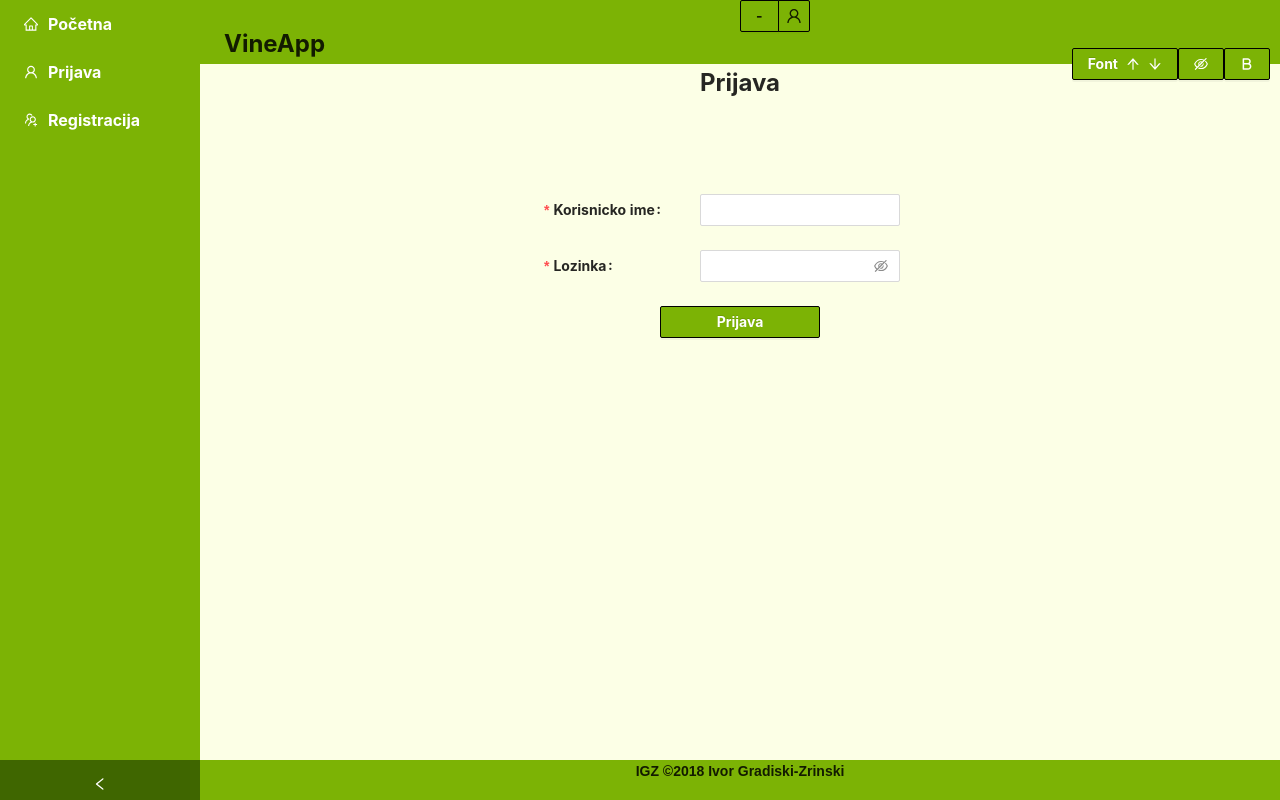
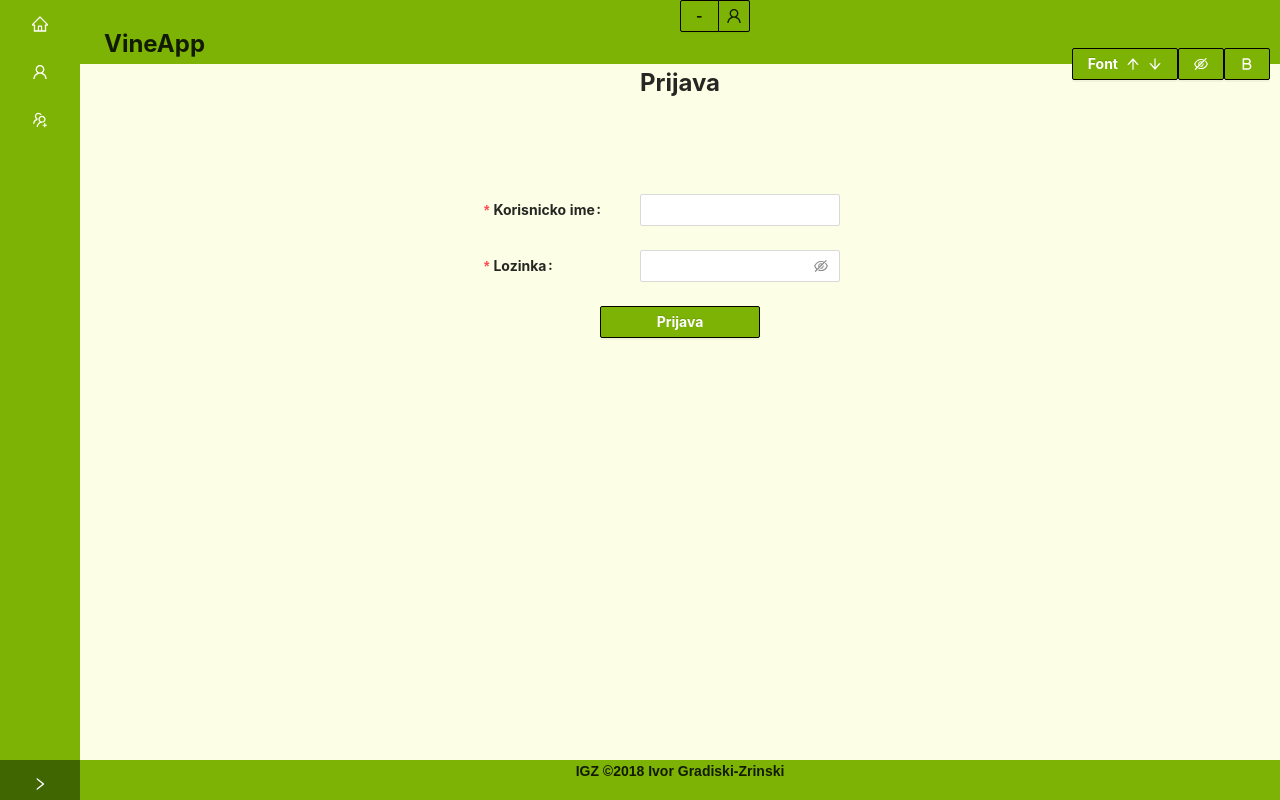
Before and after one commit to igradiski/VineApp, a React (Create React App) app in the folder vinefrontts/: page /VineApp/login in a window 1280 px wide. Built offline with nearby package versions, Linux system fonts and the light colour scheme; no server answers.

Commit message:
Scalability i scroll V1

```diff
--- a/vinefrontts/src/components/forms/LoginForm/LoginCSS.css
+++ b/vinefrontts/src/components/forms/LoginForm/LoginCSS.css
@@ -1,4 +1,4 @@
-login-div{
+.login-div{
     text-align: center;
     width: 100%;
     height: auto;
@@ -7,11 +7,12 @@ login-div{
     margin-right: auto;
 }
 .ant-form{
-    width: 80vh;
+    width: 80%;
     height: auto;
     text-align: center;
     display: inline-block;
-    padding-top: 10vh;
+    padding-top: 10%;
+    overflow: scroll;
 }
 .ant-form-item-control-input{
     text-align: center;
@@ -21,8 +22,7 @@ login-div{
     font-weight: bold;
 }
 .input-login{
-    width: 25vh;
-
+    width: 25%;
 }
 .ant-form-item-required{
     width: 15vh;
@@ -31,3 +31,35 @@ login-div{
 .prijava-button{
     width: 20vh;
 }
+@media only screen and (max-width: 600px) {
+
+    .login-div{
+        text-align: center;
+        width: 100%;
+        height: auto;
+        display: inline-grid;
+        margin-left: auto;
+        margin-right: auto;
+    }
+
+    .ant-form{
+        width: 80%;
+        height: auto;
+        text-align: center;
+        display: inline-grid;
+        padding-top: 10%;
+    }
+
+    .input-login{
+        width: 25vh;
+    }
+    .ant-form-item .ant-form-item-label {
+        text-align: center;
+    }
+    .ant-form-item-required{
+        width: 15vh;
+        text-align: center;
+        font-weight: bold;
+    }
+
+}
--- a/vinefrontts/src/components/forms/MainForm/MainFormCSS.css
+++ b/vinefrontts/src/components/forms/MainForm/MainFormCSS.css
@@ -12,14 +12,29 @@
 .buttons-class{
     margin-top: 2vh;
     width: 25%;
-    font-size: 1em;
+    font-size: 90%;
     position: relative;
 }
 
 .buttons-div{
     margin-left: auto;
     margin-right: auto;
-    width: 65%;
+    width: 400px;
     display: flex;
     justify-content: space-evenly;
 }
+
+@media only screen and (max-width: 600px) {
+    .buttons-div{
+        margin-left: auto;
+        margin-right: auto;
+        display: inline-grid;
+        justify-content: space-evenly;
+    }
+    .buttons-class{
+        margin-top: 2vh;
+        width: 200px;
+        font-size: 1em;
+        position: relative;
+    }
+  }
--- a/vinefrontts/src/components/forms/RegisterForm/RegisterFormCSS.css
+++ b/vinefrontts/src/components/forms/RegisterForm/RegisterFormCSS.css
@@ -3,6 +3,8 @@
     text-align: center;
     display: inline-block;
     padding-top: 10vh;
+    overflow: auto;
+    height: 80%;
 }
 .ant-form-item-control-input{
     text-align: center;
--- a/vinefrontts/src/components/layout/Header/Header.tsx
+++ b/vinefrontts/src/components/layout/Header/Header.tsx
@@ -19,9 +19,9 @@ const HeaderCustom: FunctionComponent = () => {
                 </Col>
                 <Col className="user-drop" span={12}>
                     <UserDropDown></UserDropDown>
-                    <Button type="primary" >Font<ArrowUpOutlined></ArrowUpOutlined><ArrowDownOutlined></ArrowDownOutlined></Button>
-                    <Button type="primary" ><EyeInvisibleOutlined /></Button>
-                    <Button type="primary" ><BoldOutlined /></Button>
+                    <Button type="primary" className="hide-tight">Font<ArrowUpOutlined></ArrowUpOutlined><ArrowDownOutlined></ArrowDownOutlined></Button>
+                    <Button type="primary" className="hide-tight"><EyeInvisibleOutlined /></Button>
+                    <Button type="primary" className="hide-tight"><BoldOutlined /></Button>
                 </Col>
             </Row>
 
--- a/vinefrontts/src/components/layout/Header/HeaderCSS.css
+++ b/vinefrontts/src/components/layout/Header/HeaderCSS.css
@@ -56,3 +56,20 @@
   font-size: 24px;
   font-weight: bold;
 }
+.visible-FullWidth{
+  visibility: hidden;
+}
+
+
+@media only screen and (max-width: 600px) {
+  body {
+    background-color: lightblue;
+  }
+  .hide-tight{
+    visibility: hidden;
+  }
+
+  .visible-FullWidth{
+    visibility: visible;
+  }
+}
--- a/vinefrontts/src/components/layout/Header/UserDropDown.tsx
+++ b/vinefrontts/src/components/layout/Header/UserDropDown.tsx
@@ -7,6 +7,7 @@ import { UserOutlined ,UserDeleteOutlined} from '@ant-design/icons';
 import { useAppDispatch } from '../../../hooks';
 import { logOffUser } from "../../../feature/userLogin/userLogin";
 import { useAppSelector } from "../../../hooks";
+import { ArrowDownOutlined, ArrowUpOutlined ,EyeInvisibleOutlined, BoldOutlined} from '@ant-design/icons';
 
 
 
@@ -17,8 +18,17 @@ const UserDropDown: FunctionComponent = () => {
         <Menu>
              {userLogged ?
              <Menu.Item key="1">
-                <Button onClick={() => dispatch(logOffUser())}>Log Off {<UserDeleteOutlined />}</Button>
-            </Menu.Item> : null}
+                <Button type="primary" onClick={() => dispatch(logOffUser())}>Log Off {<UserDeleteOutlined />}</Button>
+            </Menu.Item> :  null}
+            <Menu.Item key="2" className="visible-FullWidth">
+            <Button type="primary" >Font<ArrowUpOutlined></ArrowUpOutlined><ArrowDownOutlined></ArrowDownOutlined></Button>
+            </Menu.Item>
+            <Menu.Item key="3" className="visible-FullWidth">
+            <Button type="primary" ><EyeInvisibleOutlined /></Button>
+            </Menu.Item>
+            <Menu.Item key="4" className="visible-FullWidth">
+            <Button type="primary" ><BoldOutlined /></Button>
+            </Menu.Item>
         </Menu>
 
     );
--- a/vinefrontts/src/components/layout/Sider.tsx
+++ b/vinefrontts/src/components/layout/Sider.tsx
@@ -40,13 +40,13 @@ const GuestMenu = () => {
 const SiderCustom: FunctionComponent = () => {
 
     const { Sider } = Layout;
-    const [collapsed, setCollapsed] = useState(false);
+    const [collapsed, setCollapsed] = useState(true);
     const toggleCollapsed = () => {
         collapsed ? setCollapsed(false) : setCollapsed(true);
     };
     var userLogged = useAppSelector(state => state.login.isAuthentificated);
     return (
-        <Sider collapsible collapsed={collapsed} onCollapse={toggleCollapsed}>
+        <Sider className="left-sider" collapsible collapsed={collapsed} onCollapse={toggleCollapsed}>
             {userLogged ? <LoggedUserMenu/> : <GuestMenu/> }
         </Sider>
     )
--- a/vinefrontts/src/components/layout/layoutCSS.css
+++ b/vinefrontts/src/components/layout/layoutCSS.css
@@ -2,9 +2,14 @@
     height: 100vh;
 }
 
+
 .ant-layout-sider {
     background-color:#7cb305;
-    height: 95vh;
+    height: 95%;
+}
+
+.ant-layout-sider-trigger{
+    top: 95%;
 }
 
 .content-layout{
@@ -20,9 +25,20 @@
 .ant-layout-sider-trigger{
     background-color:#3f6600;
     height: 5vh;
+
 }
 .ant-menu-dark .ant-menu-item, .ant-menu-dark .ant-menu-item-group-title, .ant-menu-dark .ant-menu-item > a, .ant-menu-dark .ant-menu-item > span > a{
     color: white;
     font-size: 16px;
     font-weight: bold;
 }
+
+@media only screen and (max-width: 600px) {
+    .ant-layout-sider-trigger{
+        visibility: hidden;
+    }
+    .ant-layout-sider {
+        background-color:#7cb305;
+        height: 100%;
+    }
+}
```
